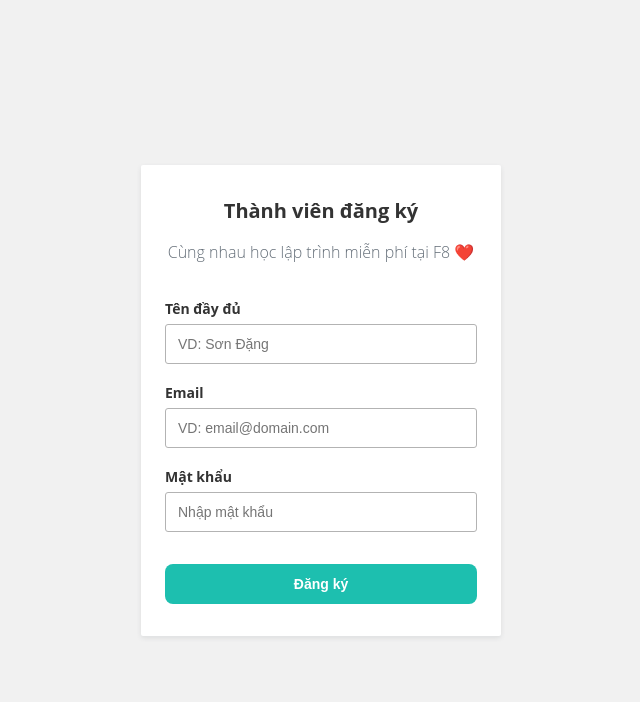
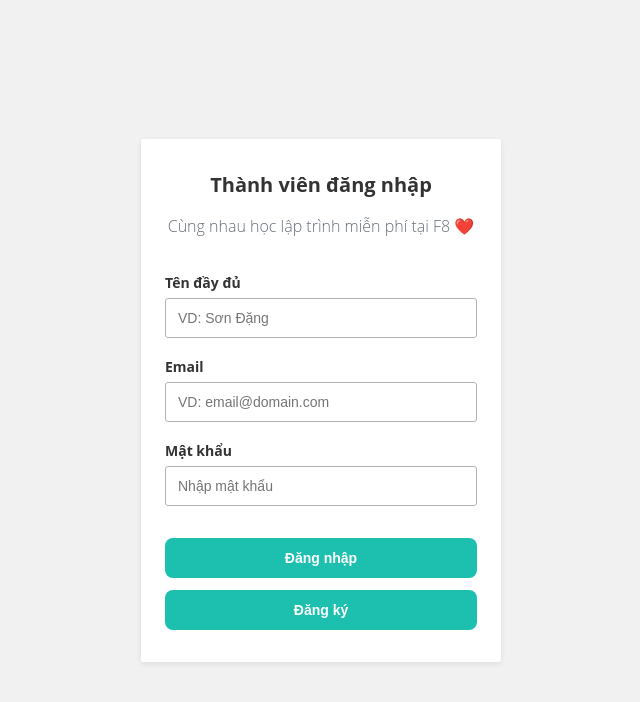
Before and after one commit to LeThanPhon/REGISTRATION-AND-LOGIN-FORM, a plain HTML site: page Form2/index.html in a window 1280 px wide. Shown: the whole page, without its empty margins (319-959 px from the left). Drawn offline with Linux system fonts and the light colour scheme.

Commit message:
update code

```diff
--- a/Form2/index.html
+++ b/Form2/index.html
@@ -10,7 +10,7 @@
     <div class="main">
 
         <form action="" method="POST" class="form" id="form-2">
-          <h3 class="heading">Thành viên đăng ký</h3>
+          <h3 class="heading">Thành viên đăng nhập</h3>
           <p class="desc">Cùng nhau học lập trình miễn phí tại F8 ❤️</p>
 
           <div class="spacer"></div>
@@ -33,7 +33,8 @@
             <span class="form-message"></span>
           </div>
 
-          <button class="form-submit">Đăng ký</button>
+          <button class="form-submit">Đăng nhập</button>
+          <button class="form-submit" onclick="location.href='../Form1/index.html'">Đăng ký</button>
         </form>
         <script src = './assets/js/main.js'></script>
         <script>
```
Also changed, not shown: Form1/index.html (+2 -0 lines), 1 other file.
